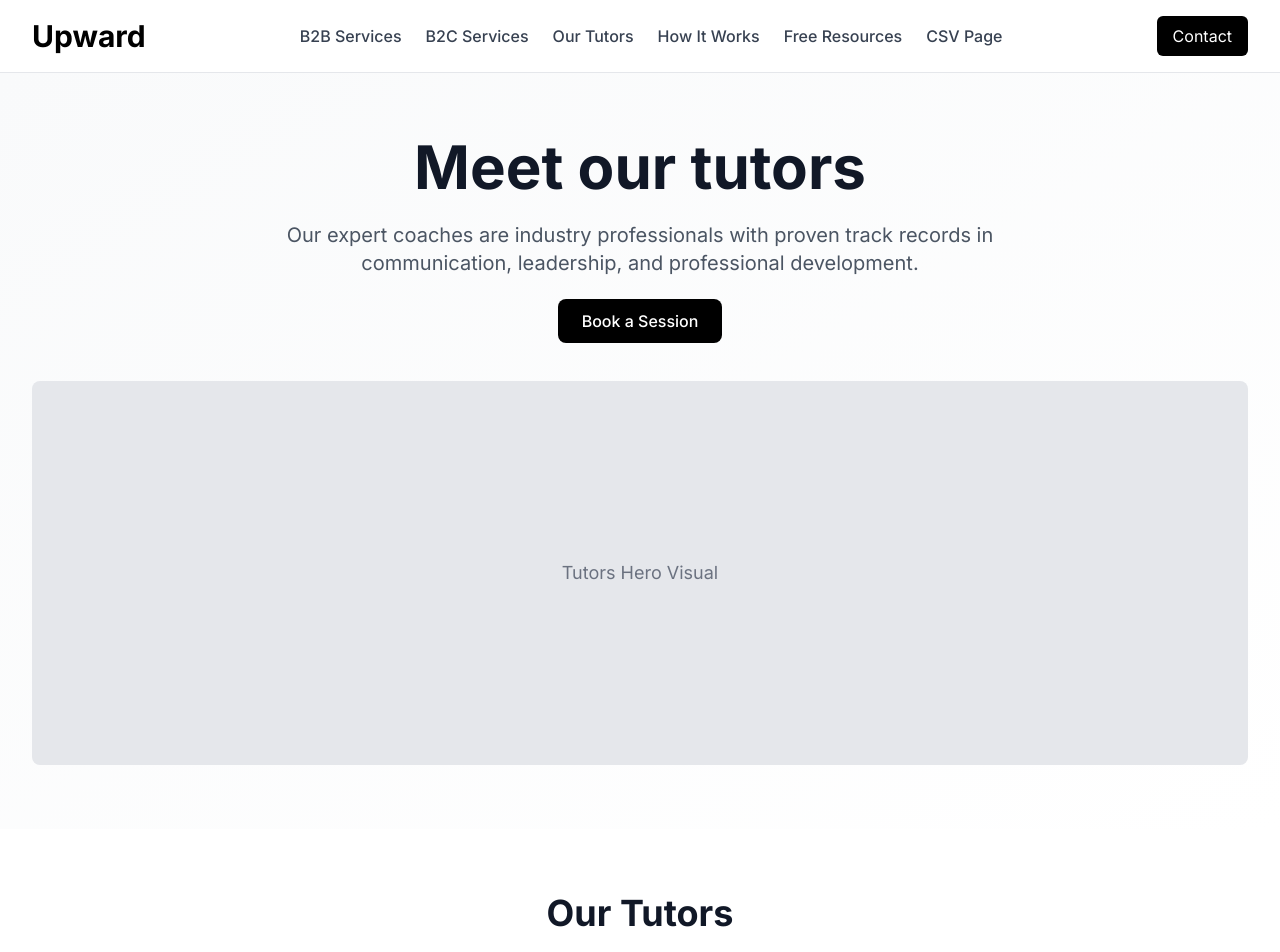
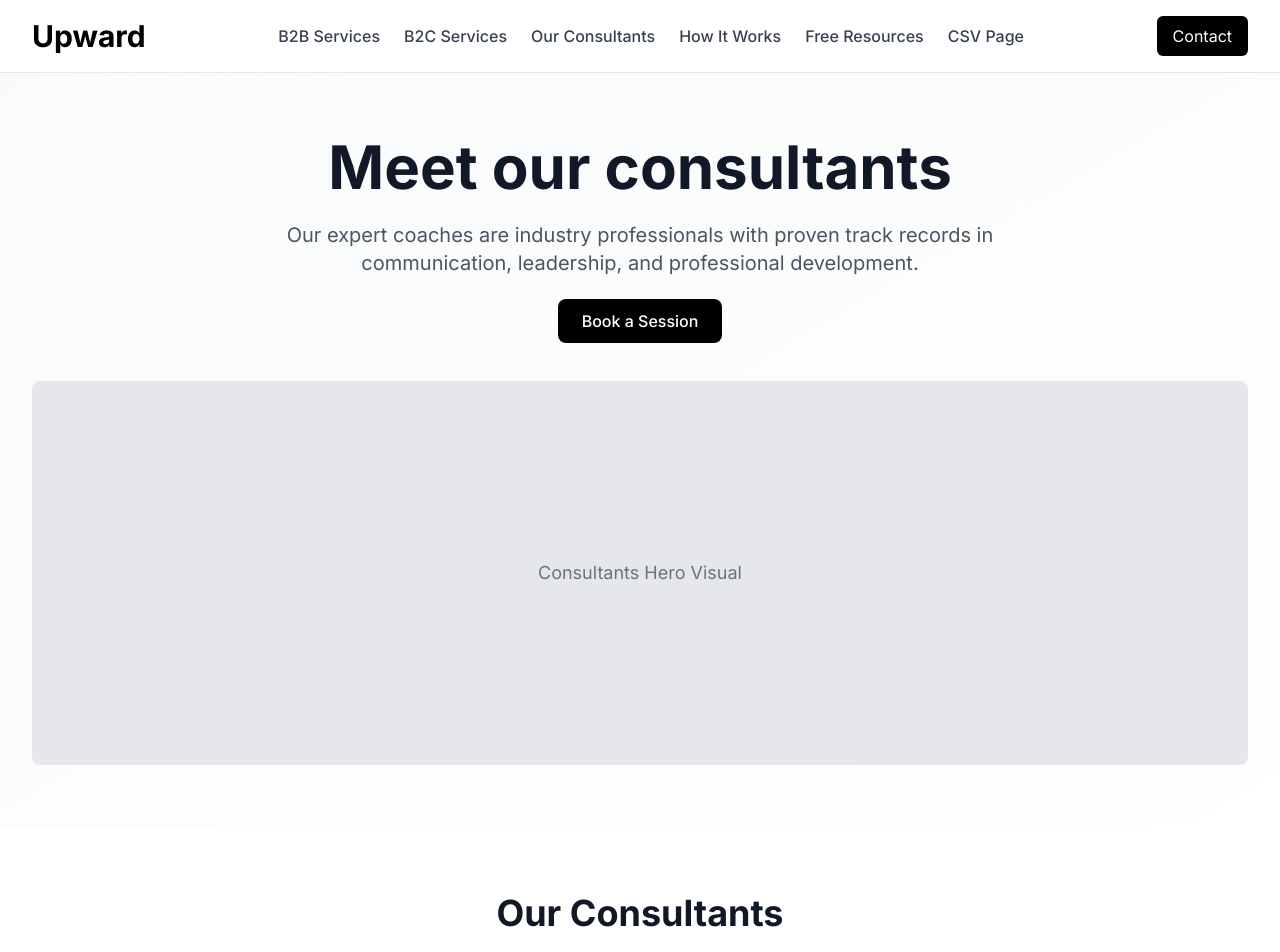
Before and after one commit to KarimMaoui/Upward, a React (Vite) app in the folder Frontend/: page /tutors in a window 1280 px wide. Shown: the top 952 px of the page. Built offline with nearby package versions, Linux system fonts and the light colour scheme.

Commit message:
fixed padding and tutors

```diff
--- a/Frontend/src/components/Header.jsx
+++ b/Frontend/src/components/Header.jsx
@@ -7,7 +7,7 @@ const Header = () => {
   const navigation = [
     { name: "B2B Services", href: "/services-b2b" },
     { name: "B2C Services", href: "/services-b2c" },
-    { name: "Our Tutors", href: "/tutors" },
+    { name: "Our Consultants", href: "/tutors" },
     { name: "How It Works", href: "/how-it-works" },
     { name: "Free Resources", href: "/blog" },
     { name: "CSV Page", href: "/terms" },
--- a/Frontend/src/pages/Blog.jsx
+++ b/Frontend/src/pages/Blog.jsx
@@ -28,7 +28,7 @@ const Blog = () => {
       </section>
 
       {/* Categories Section */}
-      <section className="section-padding bg-white border-b border-gray-200">
+      <section className="section-padding bg-white border-b border-gray-200 pt-0">
         <div className="container-max">
           <div className="flex flex-wrap justify-center gap-4">
             {categories.map((category) => (
--- a/Frontend/src/pages/Tutors.jsx
+++ b/Frontend/src/pages/Tutors.jsx
@@ -8,7 +8,7 @@ const Tutors = () => {
       <section className="bg-gradient-to-br from-gray-50 to-white section-padding">
         <div className="container-max text-center">
           <h1 className="text-5xl md:text-6xl font-bold text-gray-900 mb-6">
-            Meet our tutors
+            Meet our consultants
           </h1>
           <p className="text-xl text-gray-600 mb-8 max-w-3xl mx-auto">
             Our expert coaches are industry professionals with proven track
@@ -19,7 +19,9 @@ const Tutors = () => {
           </Link>
           <div className="mt-12">
             <div className="bg-gray-200 rounded-lg h-64 md:h-96 flex items-center justify-center">
-              <span className="text-gray-500 text-lg">Tutors Hero Visual</span>
+              <span className="text-gray-500 text-lg">
+                Consultants Hero Visual
+              </span>
             </div>
           </div>
         </div>
@@ -29,7 +31,7 @@ const Tutors = () => {
       <section className="section-padding bg-white">
         <div className="container-max">
           <h2 className="text-4xl font-bold text-center text-gray-900 mb-16">
-            Our Tutors
+            Our Consultants
           </h2>
           <div className="grid grid-cols-1 md:grid-cols-2 lg:grid-cols-3 gap-8">
             {tutors.map((tutor) => (
```
